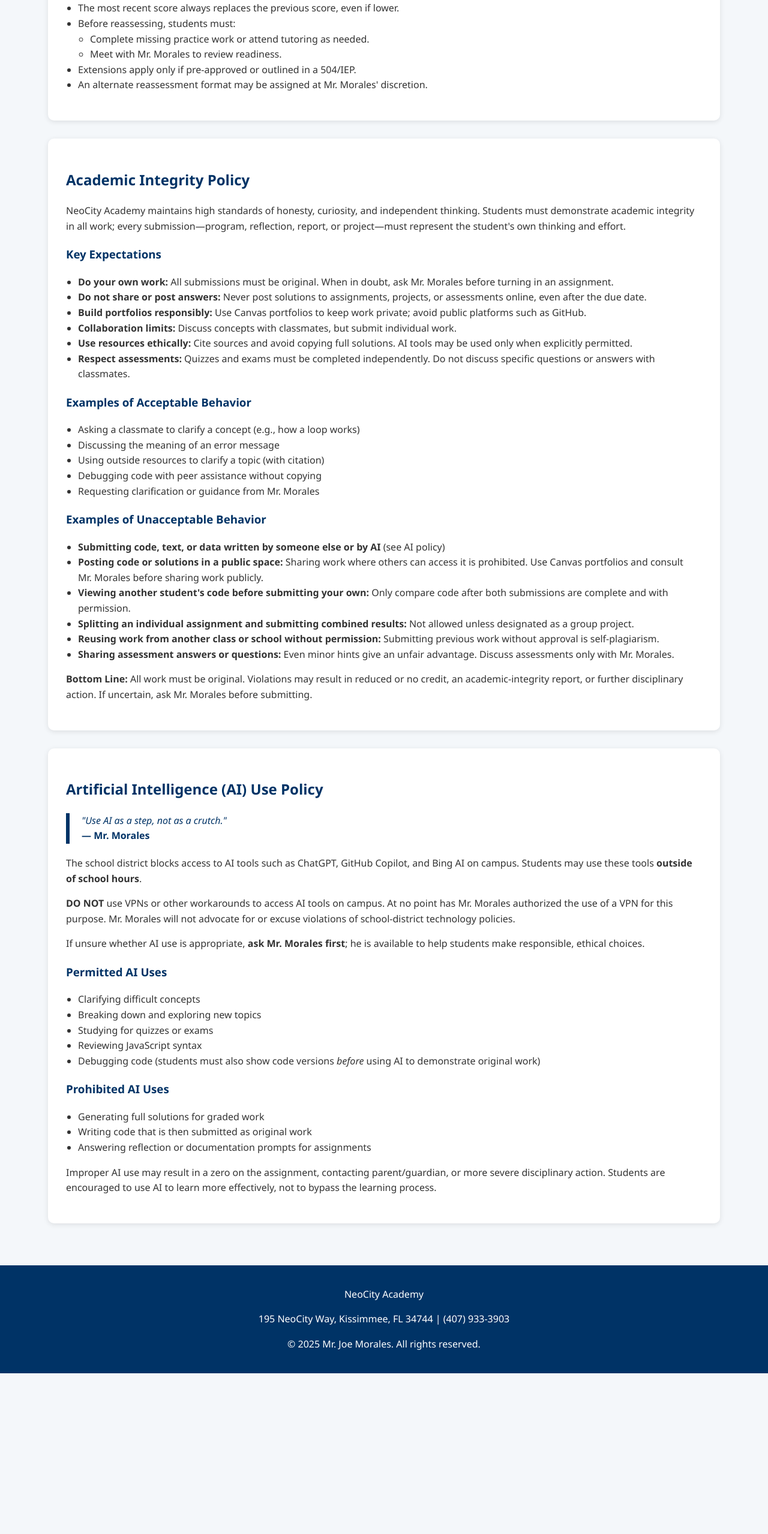
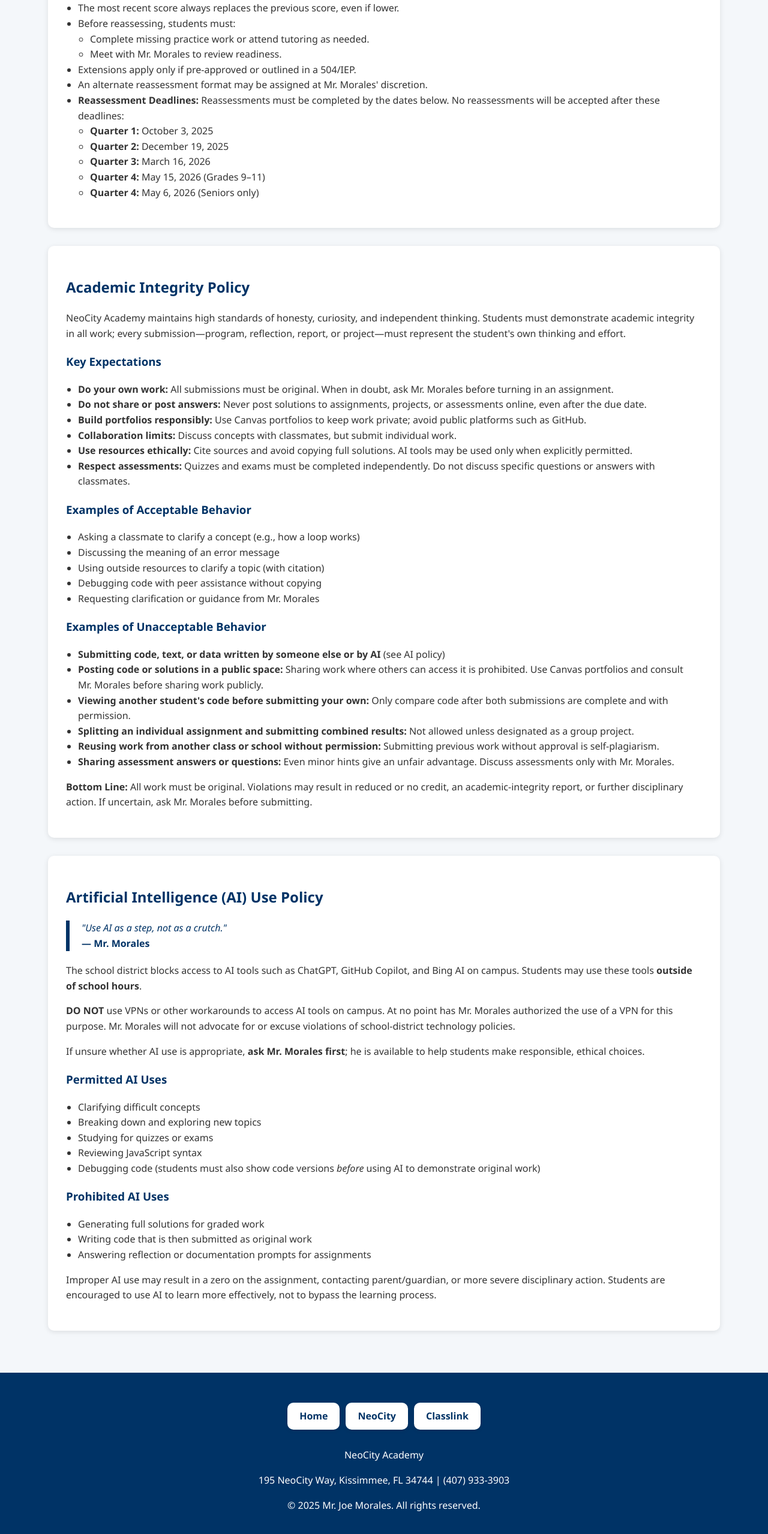
Before and after one commit to mistermoralesj/2025-2026-Syllabus, a plain HTML site: page APCSP.html in a window 1280 px wide. Shown: the part 5371-7929 px from the top of the page at 60% size. Before the commit the page ends 7661 px from the top, so only its background shows below. Drawn offline with Linux system fonts and the light colour scheme.

Commit message:
Update APCSP.html
update on reassessment policies

```diff
--- a/APCSP.html
+++ b/APCSP.html
@@ -347,8 +347,18 @@
 
     <li>Extensions apply only if pre-approved or outlined in a 504/IEP.</li>
     <li>An alternate reassessment format may be assigned at Mr.&nbsp;Morales' discretion.</li>
+    <li><strong>Reassessment Deadlines:</strong> Reassessments must be completed by the dates below. No reassessments will be accepted after these deadlines:
+      <ul>
+        <li><strong>Quarter 1:</strong> October 3, 2025</li>
+        <li><strong>Quarter 2:</strong> December 19, 2025</li>
+        <li><strong>Quarter 3:</strong> March 16, 2026</li>
+        <li><strong>Quarter 4:</strong> May 15, 2026 (Grades 9–11)</li>
+        <li><strong>Quarter 4:</strong> May 6, 2026 (Seniors only)</li>
+      </ul>
+    </li>
   </ul>
 </div>
+
 
 <div class="section">
   <h2>Academic Integrity Policy</h2>
@@ -418,7 +428,13 @@
 </div>
 </div>
 <footer>
-
+        <table class="header-table">
+      <tr>
+        <td><a href="index.html">Home</a></td>
+        <td><a href="https://neoc.osceolaschools.net/">NeoCity</a></td>
+        <td><a href="https://launchpad.classlink.com/osceola">Classlink</a></td>
+      </tr>
+    </table>
     <p>NeoCity Academy</p>
     <p>195 NeoCity Way, Kissimmee, FL 34744 | (407) 933-3903</p>
     <p>&copy; 2025 Mr. Joe Morales. All rights reserved.</p>
```
